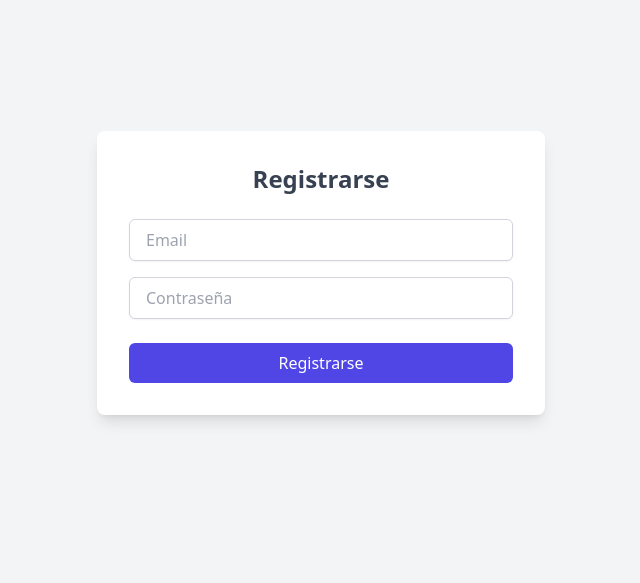
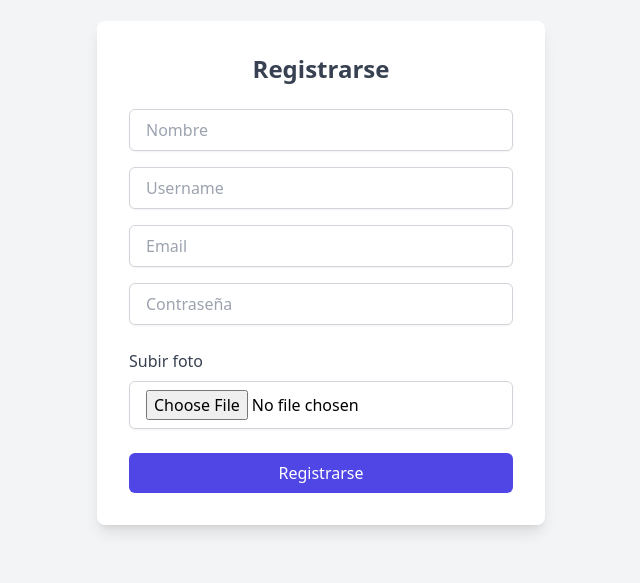
Before and after one commit to paulomeister/proyectoFinalEDyA2_Agendamiento, a React (Vite) app in the folder fronted-citas/: page /register in a window 1280 px wide. Shown: the part 127-710 px from the top of the page, without its empty margins (319-959 px from the left). Built offline with nearby package versions, Linux system fonts and the light colour scheme; no server answers.

Commit message:
Add uid, name, username, and photo attributes to the user, and send these fields to the backend.

```diff
--- a/fronted-citas/package.json
+++ b/fronted-citas/package.json
@@ -11,6 +11,7 @@
   },
   "dependencies": {
     "@reduxjs/toolkit": "^2.3.0",
+    "axios": "^1.7.7",
     "firebase": "^11.0.0",
     "react": "^18.3.1",
     "react-dom": "^18.3.1",
--- a/fronted-citas/src/components/Navbar.jsx
+++ b/fronted-citas/src/components/Navbar.jsx
@@ -6,6 +6,8 @@ import { logout } from '../store/auth/authActions';
 const Navbar = () => {
   const navigate = useNavigate();
   const dispatch = useDispatch();
+
+  const { isAuthenticated, user } = useSelector((state) => state.auth);
 
 
   const [menuOpen, setMenuOpen] = useState(false);
--- a/fronted-citas/src/pages/auth/Registro.jsx
+++ b/fronted-citas/src/pages/auth/Registro.jsx
@@ -5,8 +5,12 @@ import { registerWithEmail } from "../../store/auth/authActions";
 import { useNavigate } from "react-router-dom";
 
 const RegisterComponent = () => {
-  const [email, setEmail] = useState("");
-  const [password, setPassword] = useState("");
+  const [name, setName] = useState('');
+  const [username, setUsername] = useState('');
+  const [email, setEmail] = useState('');
+  const [password, setPassword] = useState('');
+  const [photo, setPhoto] = useState(null);
+
   const dispatch = useDispatch();
   const { isAuthenticated, loading, error } = useSelector((state) => state.auth);
   const navigate = useNavigate();
@@ -18,7 +22,7 @@ const RegisterComponent = () => {
   }, [isAuthenticated, navigate]);
 
   const handleRegister = () => {
-    dispatch(registerWithEmail(email, password));
+    dispatch(registerWithEmail(email, password, username, name, photo));
   };
 
   return (
@@ -28,6 +32,26 @@ const RegisterComponent = () => {
 
         {loading && <p className="text-blue-500 mb-4">Cargando...</p>}
         {error && <p className="text-red-500 mb-4">Error: {error}</p>}
+
+        <div className="mb-4">
+          <input
+            type="text"
+            placeholder="Nombre"
+            value={name}
+            onChange={(e) => setName(e.target.value)}
+            className="w-full px-4 py-2 border border-gray-300 rounded-md shadow-sm focus:outline-none focus:ring-2 focus:ring-indigo-500"
+          />
+        </div>
+
+        <div className="mb-4">
+          <input
+            type="text"
+            placeholder="Username"
+            value={username}
+            onChange={(e) => setUsername(e.target.value)}
+            className="w-full px-4 py-2 border border-gray-300 rounded-md shadow-sm focus:outline-none focus:ring-2 focus:ring-indigo-500"
+          />
+        </div>
 
         <div className="mb-4">
           <input
@@ -49,6 +73,16 @@ const RegisterComponent = () => {
           />
         </div>
 
+        <div className="mb-6">
+          <label className="block mb-2 text-gray-700">Subir foto</label>
+          <input
+            type="file"
+            accept="image/*"
+            onChange={(e) => setPhoto(e.target.files[0])}
+            className="w-full px-4 py-2 border border-gray-300 rounded-md shadow-sm focus:outline-none focus:ring-2 focus:ring-indigo-500"
+          />
+        </div>
+
         <button
           onClick={handleRegister}
           className="w-full bg-indigo-600 text-white py-2 rounded-md hover:bg-indigo-700 transition-colors"
@@ -57,6 +91,7 @@ const RegisterComponent = () => {
         </button>
       </div>
     </div>
+
   );
 };
 
--- a/fronted-citas/src/store/auth/authActions.js
+++ b/fronted-citas/src/store/auth/authActions.js
@@ -1,19 +1,48 @@
-// authActions.js
 import { auth, googleProvider } from "../../firebaseConfig";
 import { signInWithEmailAndPassword, createUserWithEmailAndPassword, signOut, signInWithPopup } from "firebase/auth";
 import { loginRequest, loginSuccess, loginFailure, logoutSuccess } from "./authSlice";
+import axios from 'axios';
 
 // Registro de usuario con correo y contraseña
-export const registerWithEmail = (email, password) => async (dispatch) => {
+export const registerWithEmail = (email, password, name, username, photo) => async (dispatch) => {
   dispatch(loginRequest());
   try {
     const { user } = await createUserWithEmailAndPassword(auth, email, password);
+
+    const formData = new FormData();
+    formData.append('uid', user.uid);
+    formData.append('email', user.email);
+    formData.append('name', name);
+    formData.append('username', username);
+    formData.append('photo', photo); //Foto en formato blob
+
+    formData.forEach((value, key) => {
+      console.log(key, value);
+    });
+
+    // const response = await axios.post('TU_URL', formData, {
+    //   headers: {
+    //     'Content-Type': 'multipart/form-data',
+    //   },
+    // });
+
+    // const photoURL = response.data.photoURL; //Tipo URL
+
+    //Actualiza el perfil de firebase
+    await updateProfile(user, {
+      displayName: name,
+      photoURL: photoURL,
+    });
+
+    //Datos serializables para el modelo de usuario
     const serializableUser = {
       uid: user.uid,
       email: user.email,
-      displayName: user.displayName,
-      photoURL: user.photoURL,
+      displayName: name,
+      username: username,
+      photoURL: photoURL,
     };
+
     dispatch(loginSuccess(serializableUser));
   } catch (error) {
     dispatch(loginFailure(error.message));
```
Also changed, not shown: 1 other file (tests, documents, lock files or other folders).
